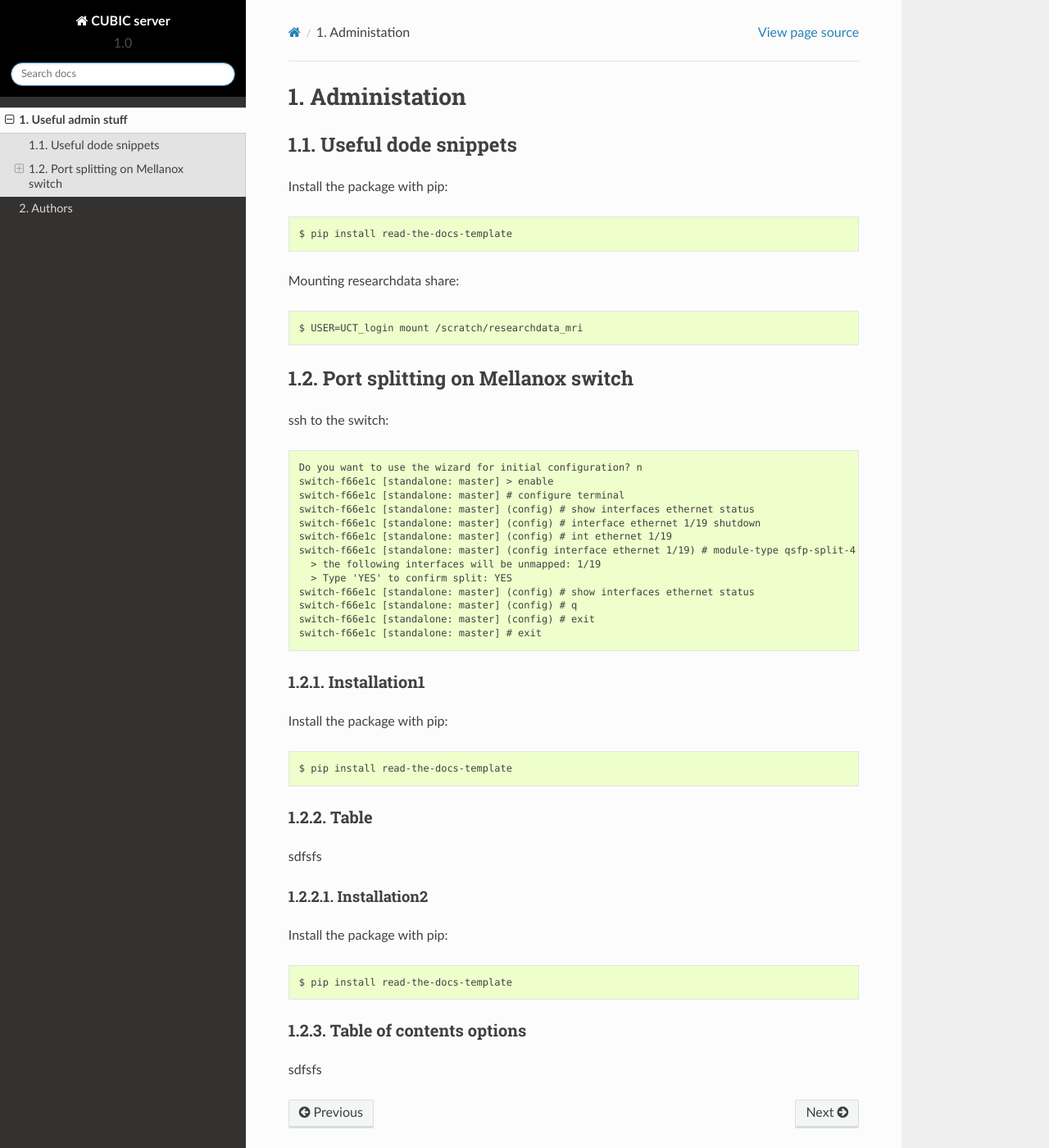
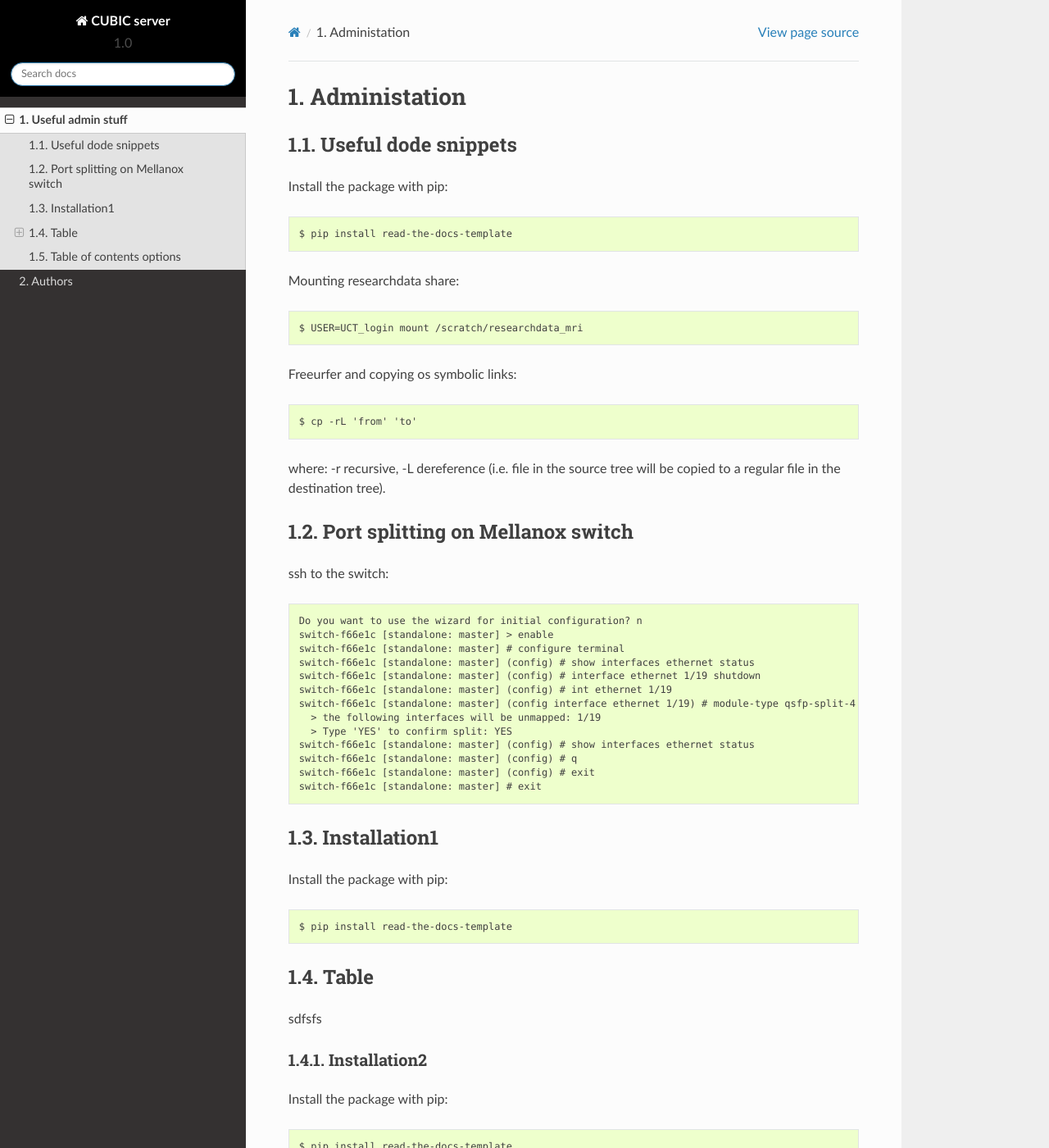
Before and after one commit to jankiemm/setup, a Sphinx documentation site: the page built from docs/Admin.rst, in a window 1280 px wide and 1400 px high. Shown: the whole window at 82% size. Built offline with Sphinx 7.4.7 and the Read the Docs theme 2.0.0, drawn with Linux system fonts in a browser that asks for light colours.

Commit message:
Update Admin.rst

```diff
--- a/docs/Admin.rst
+++ b/docs/Admin.rst
@@ -1,9 +1,9 @@
 
 Administation
-******
+========
 
 Useful dode snippets
-======
+--------
 
 Install the package with pip::
 
@@ -13,8 +13,14 @@
 
     $ USER=UCT_login mount /scratch/researchdata_mri
 
+Freeurfer and copying os symbolic links::
+
+    $ cp -rL 'from' 'to'
+
+where: -r recursive, -L dereference (i.e. file in the source tree will be copied to a regular file in the destination tree).
+
 Port splitting on Mellanox switch
-======
+-------
 
 ssh to the switch::
 
```
